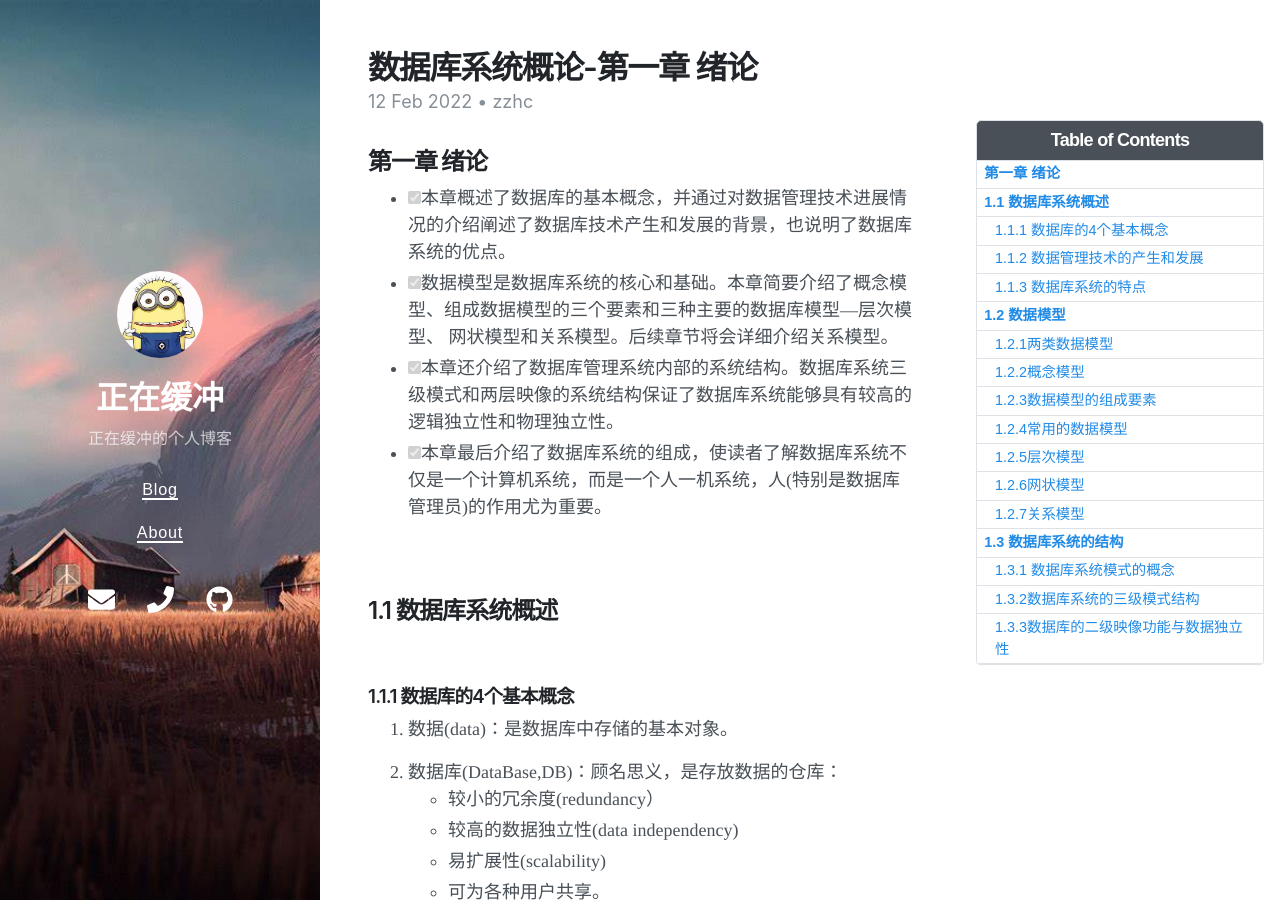
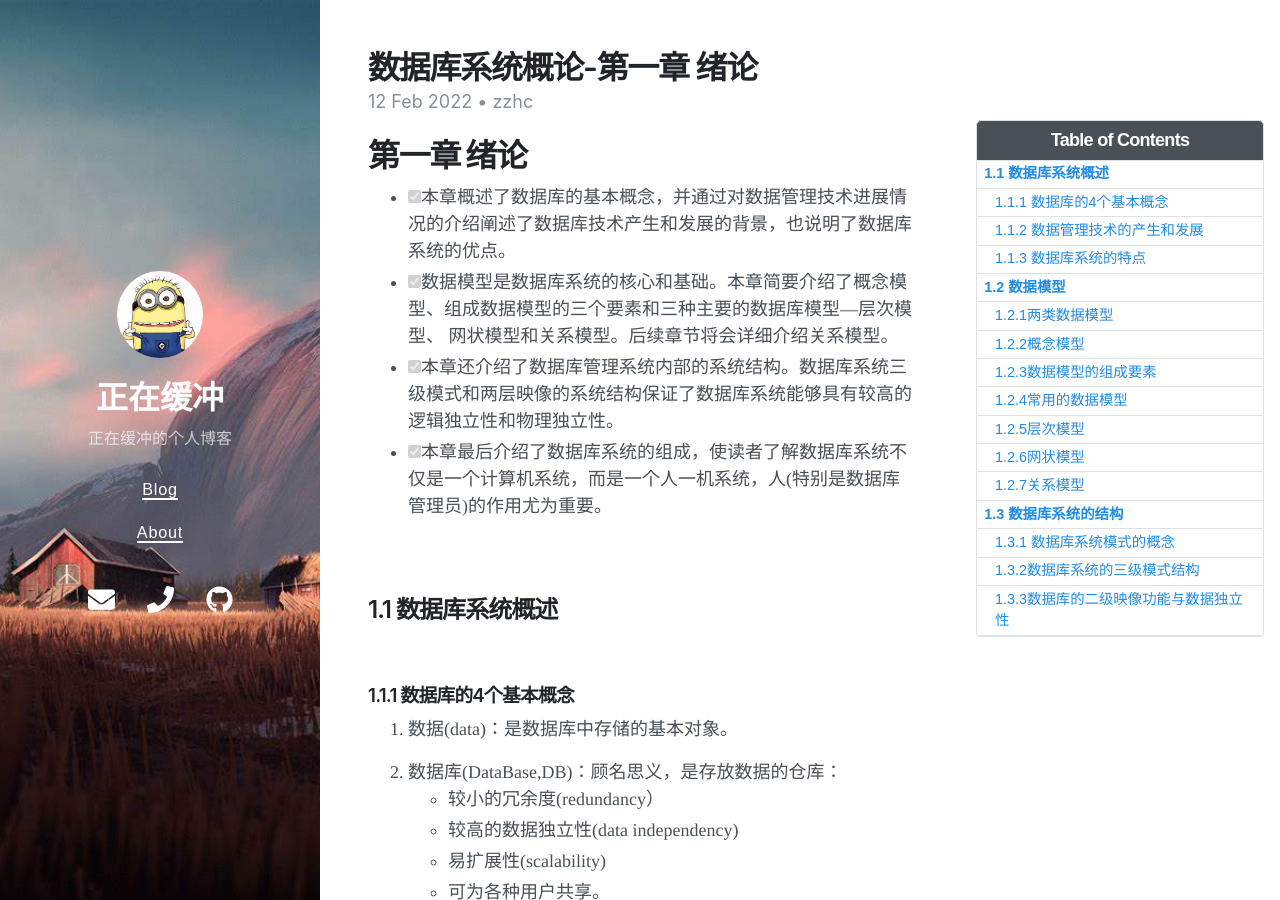
Before and after one commit to Zzhc3321/personal-blog.github.io, a Jekyll site: the page built from _posts/2022-02-12-数据库系统概论-绪论.md, in a window 1280 px wide and 900 px high. Built offline with Jekyll 4.4.1, drawn with Linux system fonts in a browser that asks for light colours; nearby versions of some CDN libraries.

Commit message:
修改文件: _posts/2022-02-12-数据库系统概论-绪论.md

```diff
--- a/_posts/2022-02-12-数据库系统概论-绪论.md
+++ b/_posts/2022-02-12-数据库系统概论-绪论.md
@@ -8,7 +8,7 @@ math: true
 author: zzhc
 ---
 
-## **第一章 绪论**
+# **第一章 绪论**
 
 - [x] 本章概述了数据库的基本概念，并通过对数据管理技术进展情况的介绍阐述了数据库技术产生和发展的背景，也说明了数据库系统的优点。
 - [x] 数据模型是数据库系统的核心和基础。本章简要介绍了概念模型、组成数据模型的三个要素和三种主要的数据库模型---层次模型、 网状模型和关系模型。后续章节将会详细介绍关系模型。
```
